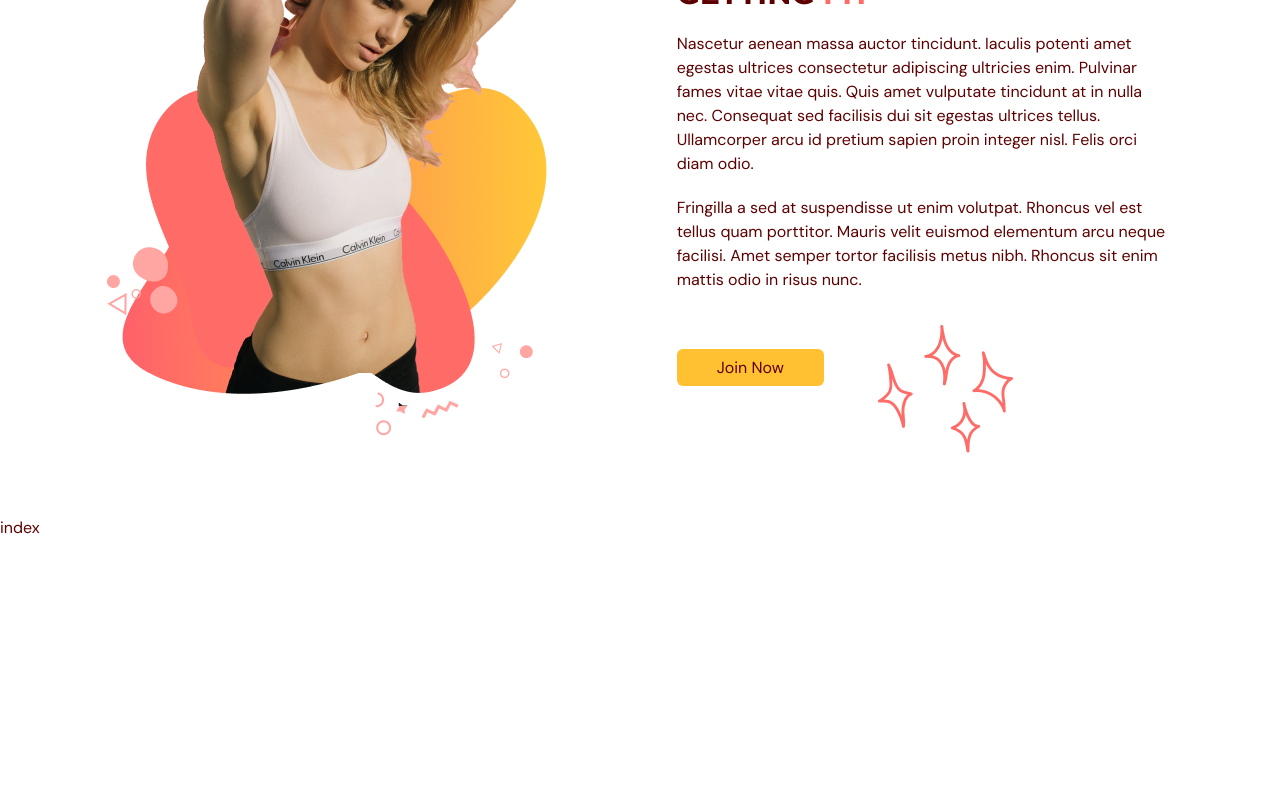
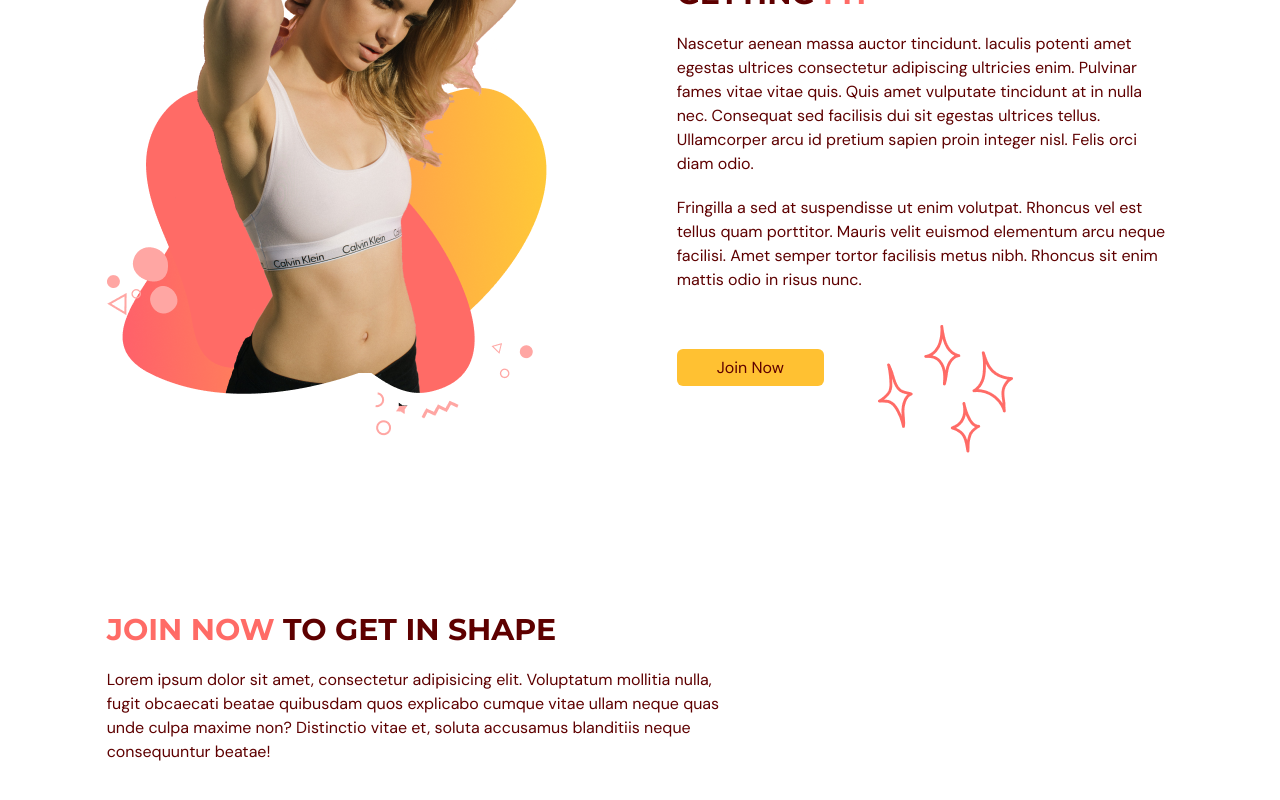
Before and after one commit to stefanljusic10/EvoGym, a React (Vite) app: page / in a window 1280 px wide. Shown: the part 1613-2413 px from the top of the page. Before the commit the page ends 2153 px from the top, so only its background shows below. Built offline with nearby package versions, Linux system fonts and the light colour scheme.

Commit message:
contact us - header

```diff
--- a/src/components/contactUs/index.tsx
+++ b/src/components/contactUs/index.tsx
@@ -1,14 +1,44 @@
-import { SelectedPage } from '@/shared/types'
-import React from 'react'
+import { SelectedPage } from "@/shared/types";
+import { motion } from "framer-motion";
+import { useForm } from "react-hook-form";
+import ContactUsPageGraphic from "@/assets/ContactUsPageGraphic.png";
+import { headlineVariant } from "@/style/motions";
+import HeaderText from "@/components/headerText";
 
 type Props = {
-    setSelectedPage: (value: SelectedPage) => void
-}
+  setSelectedPage: (value: SelectedPage) => void;
+};
 
 const index = ({ setSelectedPage }: Props) => {
   return (
-    <div>index</div>
-  )
-}
+    <section id="contactus" className="mx-auto w-5/6 pt-24 pb-32">
+      <motion.div
+        onViewportEnter={() => setSelectedPage(SelectedPage.ContactUs)}
+      >
+        <motion.div
+          className="md:w-3/5"
+          initial="hidden"
+          whileInView="visible"
+          viewport={{ once: true, amount: 0.5 }}
+          transition={{ duration: 0.5 }}
+          variants={headlineVariant}
+        >
+          <HeaderText>
+            <span className="text-primary-500">JOIN NOW </span>
+            TO GET IN SHAPE
+          </HeaderText>
+          <p className="my-5">
+            Lorem ipsum dolor sit amet, consectetur adipisicing elit. Voluptatum
+            mollitia nulla, fugit obcaecati beatae quibusdam quos explicabo
+            cumque vitae ullam neque quas unde culpa maxime non? Distinctio
+            vitae et, soluta accusamus blanditiis neque consequuntur beatae!
+          </p>
+        </motion.div>
 
-export default index
+
+      </motion.div>
+    </section>
+  );
+};
+
+export default index;
```
